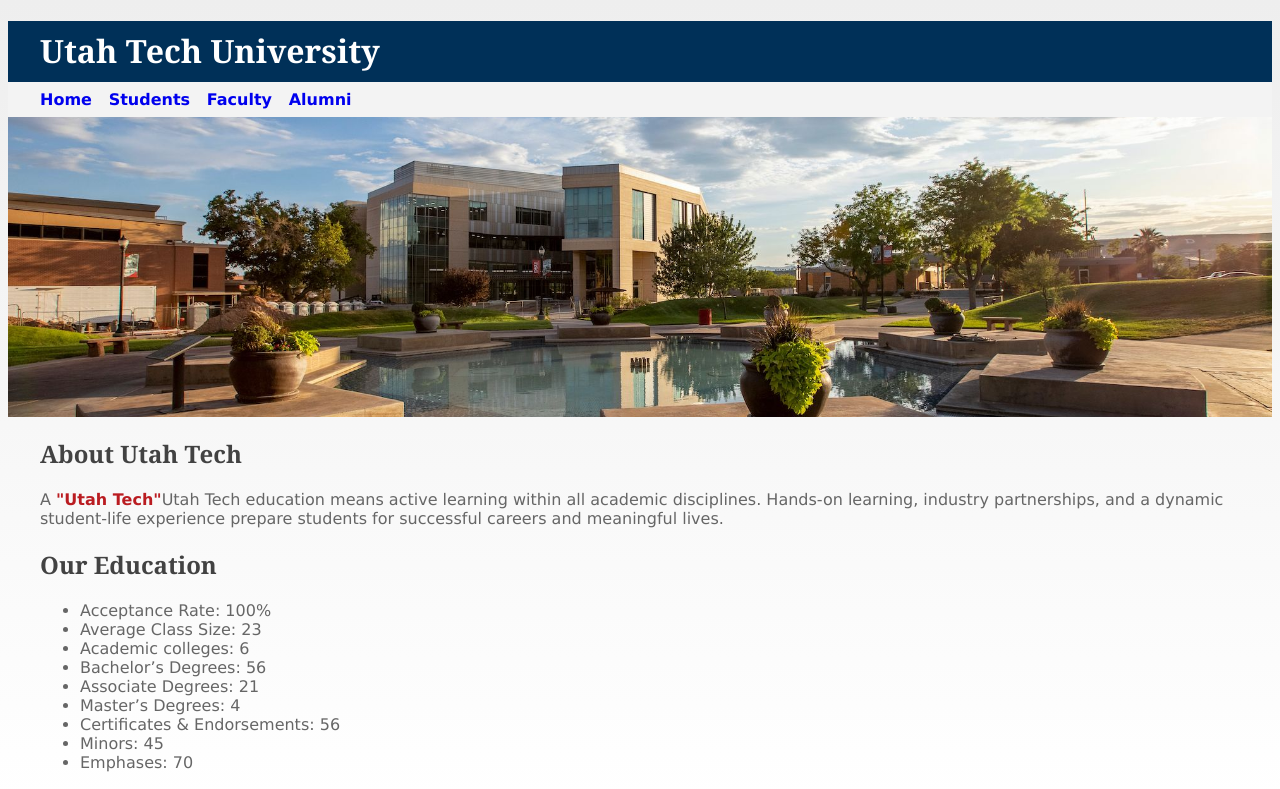
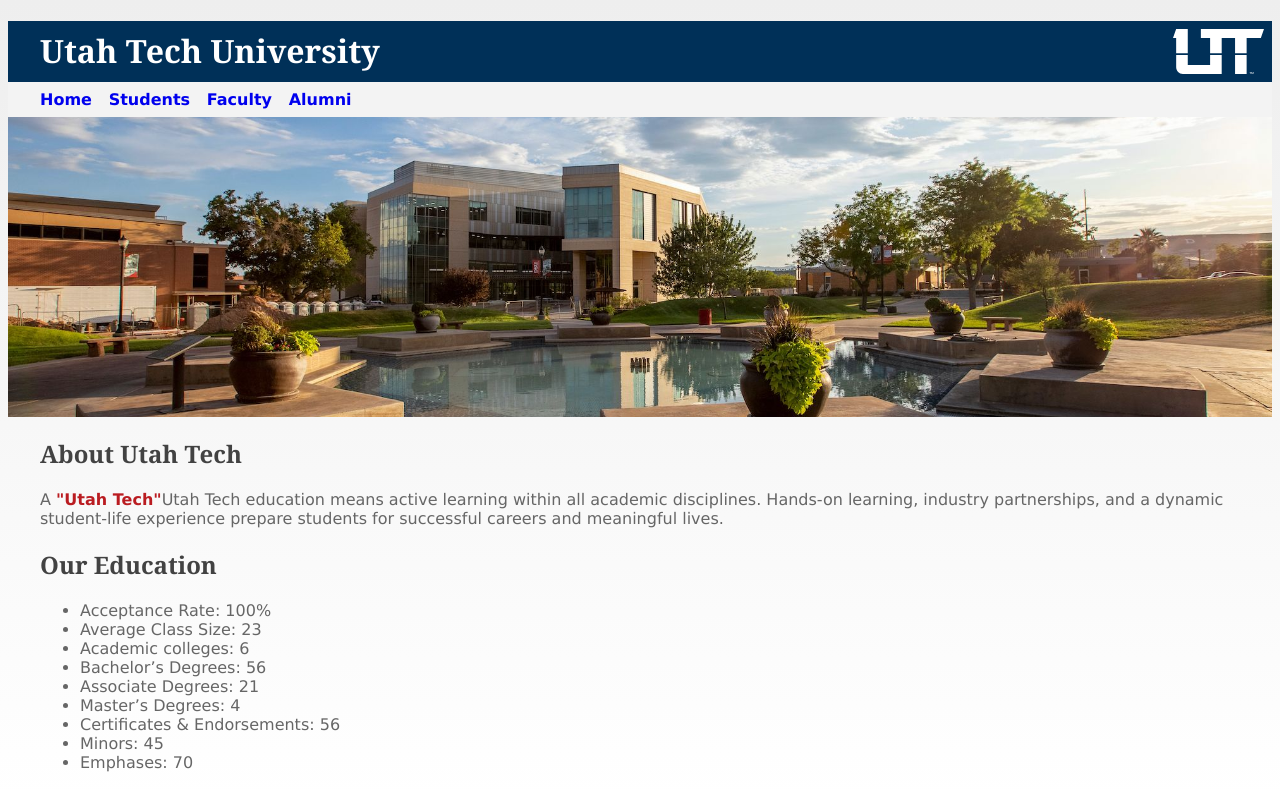
Before and after one commit to d00544415/se1400, a plain HTML site: page utahtech3/index.html in a window 1280 px wide. Shown: the top 789 px of the page. Drawn offline with Linux system fonts and the light colour scheme.

Commit message:
new change made on css on the header h1 I changed from jpn to svg

```diff
--- a/utahtech3/style.css
+++ b/utahtech3/style.css
@@ -15,7 +15,7 @@ header h1 {
     line-height: 140%;
     padding: 0.5rem;
     padding-left: 1em;
-    background-image: url("utahtechlogo.png");
+    background-image: url("utahtechlogo.svg");
     background-repeat: no-repeat;
     background-position: right;
     background-origin:content-box;
```
